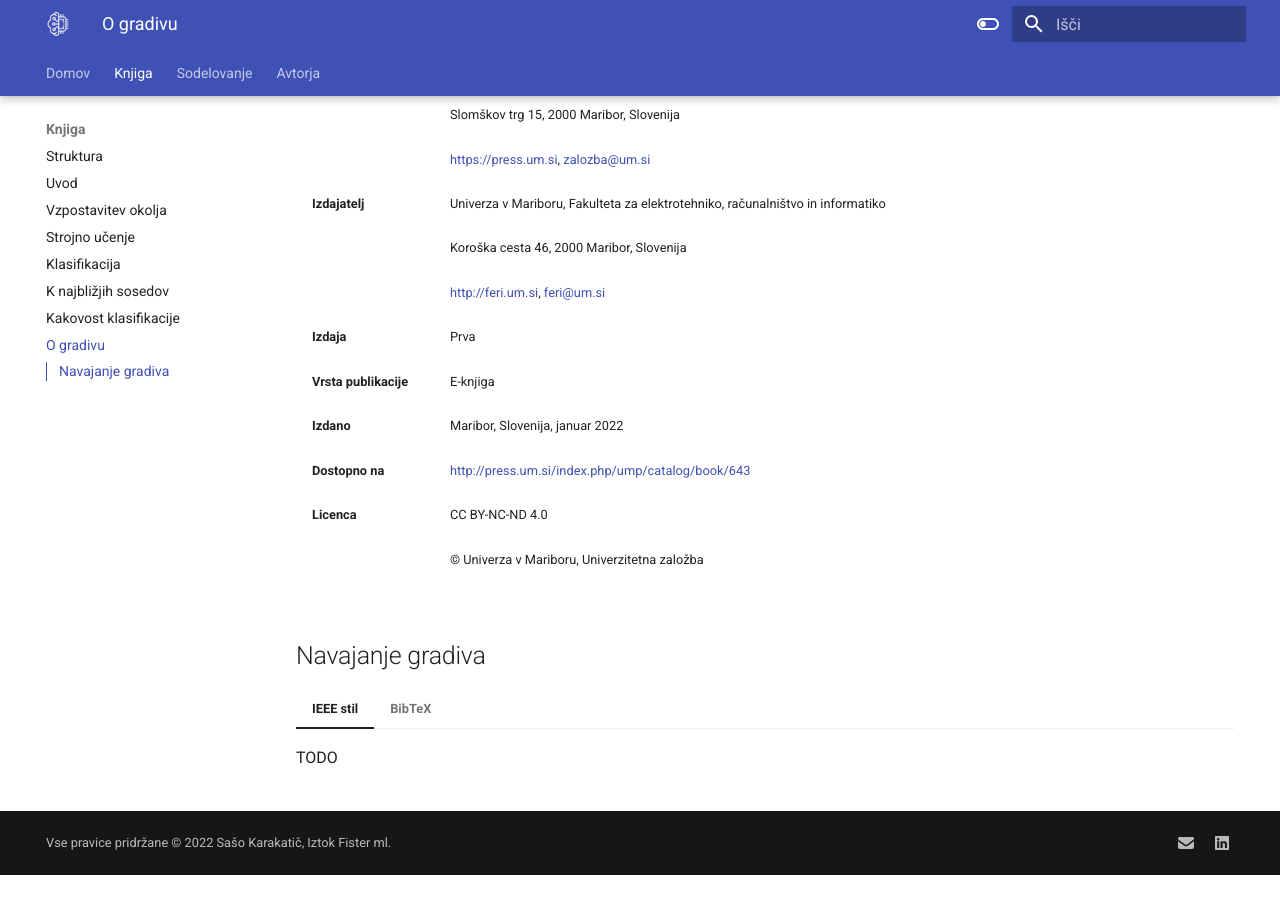
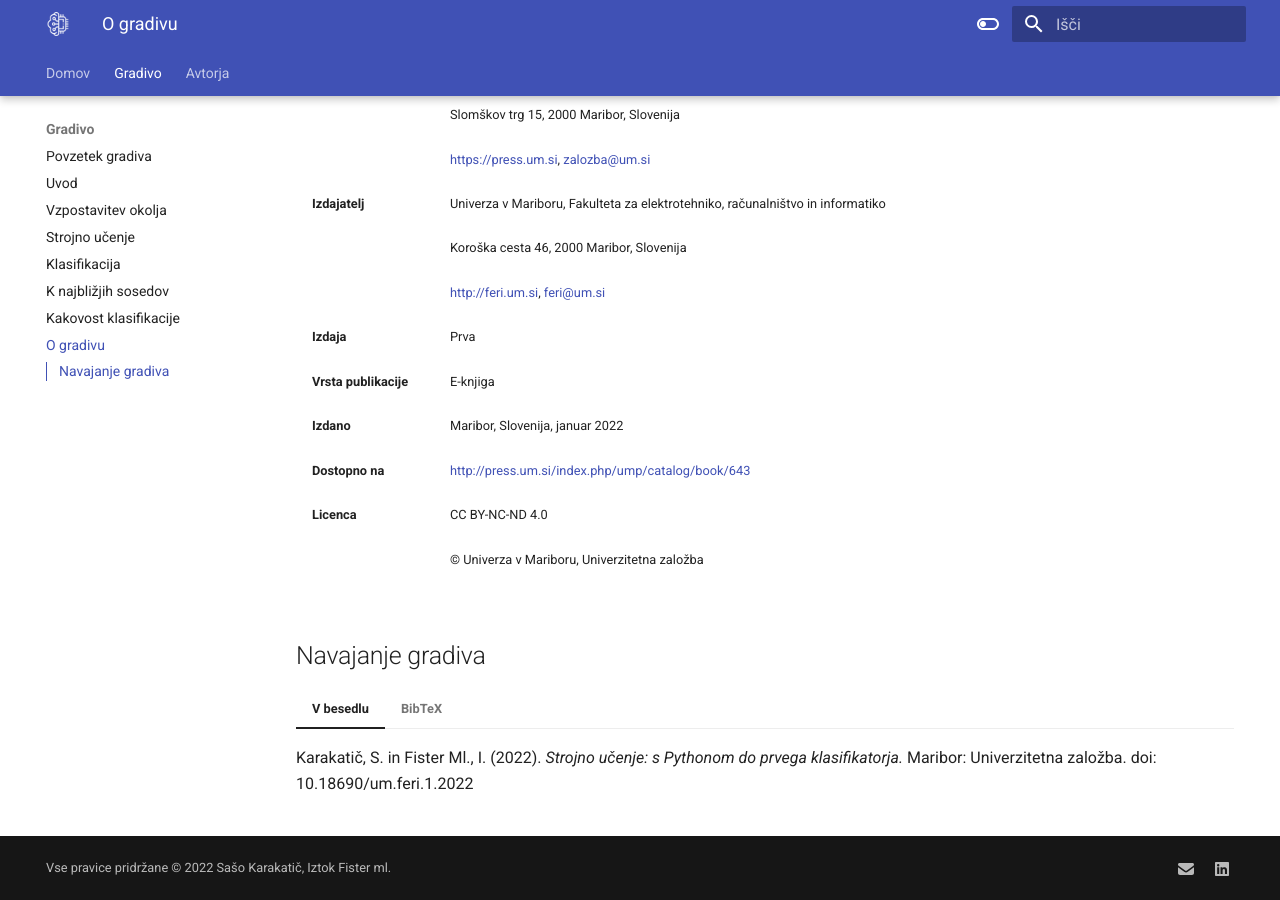
Before and after one commit to karakatic/strojnoucenje, an MkDocs documentation site: the page built from docs/pages/knjiga/09_o_gradivu.md, in a window 1280 px wide and 900 px high, scrolled down 935 px. Built offline with MkDocs 1.6.1 and Material for MkDocs 9.7.7, drawn with Linux system fonts in a browser that asks for light colours; comment, search, counter and statistics services are not loaded; before the commit the page ends 1810 px from its top, so only the background shows below that.

Commit message:
Fixi in dodatna vsebina.

````diff
--- a/docs/overrides/home.html
+++ b/docs/overrides/home.html
@@ -232,7 +232,7 @@
 
         <p>Avtorja sta <b>Sašo Karakatič</b> in <b>Iztok Fister ml.</b>, člana <b>Laboratorija za inteligentne sisteme.</b></p>
         <a href="{{ config.repo_url }}" title="{{ lang.t('source.link.title') }}" class="md-button">
-          Sodelovanje z nami
+          Avtorja
         </a>
       </div>
     </div>
--- a/docs/pages/knjiga/09_o_gradivu.md
+++ b/docs/pages/knjiga/09_o_gradivu.md
@@ -123,9 +123,16 @@
 
 ## Navajanje gradiva
 
-=== "IEEE stil"
-    TODO
+=== "V besedlu"
+    Karakatič, S. in Fister Ml., I. (2022). _Strojno učenje: s Pythonom do prvega klasifikatorja._ Maribor: Univerzitetna založba. doi: 10.18690/um.feri.1.2022
 === "BibTeX"
     ```
-    TODO
+    @book{karakatic_strojnoucenje_2022,
+      title     = "Strojno učenje: s Pythonom do prvega klasifikatorja.",
+      author    = "Karakatič, Sašo and Fister Jr., Iztok",
+      year      = 2022,
+      publisher = "Univerzitetna založba",
+      address   = "Maribor",
+      doi       = "10.18690/um.feri.1.2022"
+    }
     ```
--- a/mkdocs.yml
+++ b/mkdocs.yml
@@ -2,14 +2,14 @@ site_name: Strojno učenje
 site_url: https://www.strojnoucenje.si/
 site_author: Sašo Karakatič
 site_description: >-
-  TODO
+  Pomoč pri uporabi strojnega učenja v Pythonu.
 
 copyright: Vse pravice pridržane &copy; 2022 Sašo Karakatič, Iztok Fister ml.
 
 nav:
   - Domov: "index.md"
-  - Knjiga:
-    - Struktura: "pages/knjiga/00_struktura.md"
+  - Gradivo:
+    - Povzetek gradiva: "pages/knjiga/00_knjiga.md"
     - Uvod: "pages/knjiga/01_uvod.md"
     - Vzpostavitev okolja: "pages/knjiga/02_okolje.md"
     - Strojno učenje: "pages/knjiga/03_strojno_ucenje.md"
@@ -17,7 +17,7 @@ nav:
     - K najbližjih sosedov: "pages/knjiga/05_knn.md"
     - Kakovost klasifikacije: "pages/knjiga/06_kakovost_klasifikacije.md"
     - O gradivu: "pages/knjiga/09_o_gradivu.md"
-  - Sodelovanje: "pages/sodelovanje.md"
+  #- Sodelovanje: "pages/sodelovanje.md"
   - Avtorja: "pages/avtorja.md"
 plugins:
   - search
````
Also changed, not shown: docs/index.md (+1 -1 lines), docs/pages/avtorja.md (+1 -1 lines), docs/pages/knjiga/00_knjiga.md (renamed from docs/pages/knjiga/00_struktura.md, +10 -0 lines).
